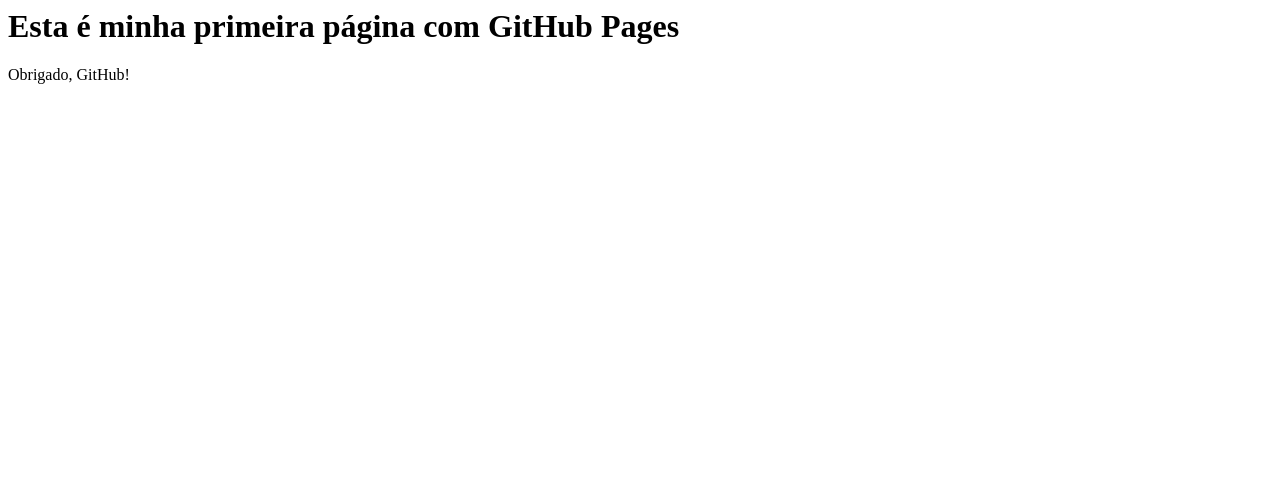
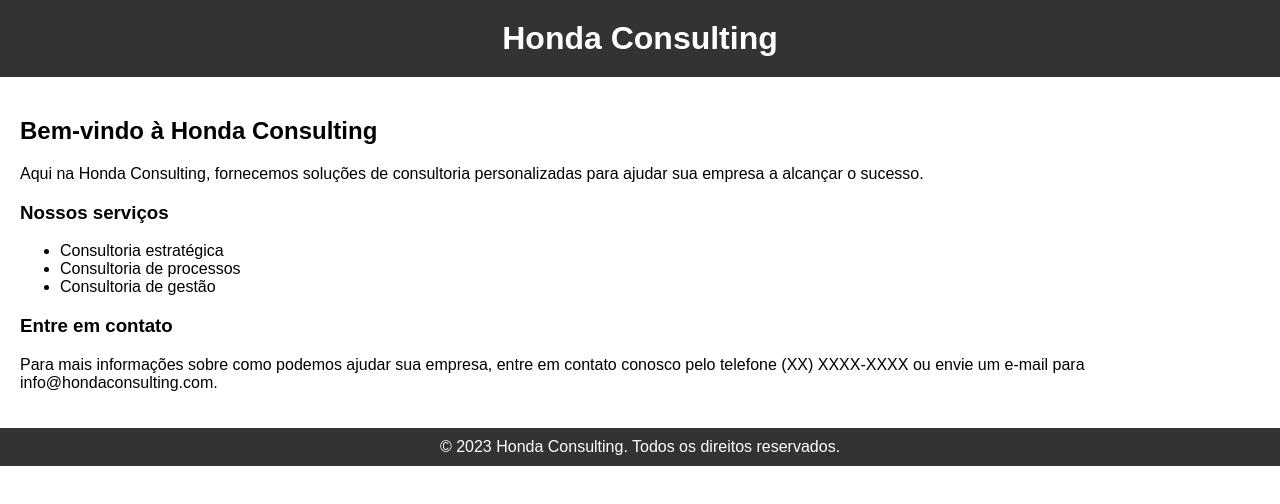
Before and after one commit to HELCIOHONDA/HONDA-MIT, a plain HTML site: page index.html in a window 1280 px wide. Drawn offline with Linux system fonts and the light colour scheme.

Commit message:
Update index.html

```diff
--- a/index.html
+++ b/index.html
@@ -1,4 +1,63 @@
+<!DOCTYPE html>
 <html>
-<h1> Esta é minha primeira página com GitHub Pages </h1>
-<p>Obrigado, GitHub!</p>
+<head>
+  <title>Honda Consulting</title>
+  <style>
+    body {
+      font-family: Arial, sans-serif;
+      margin: 0;
+      padding: 0;
+    }
+
+    header {
+      background-color: #333;
+      color: #fff;
+      padding: 20px;
+      text-align: center;
+    }
+
+    h1 {
+      margin: 0;
+    }
+
+    main {
+      padding: 20px;
+    }
+
+    footer {
+      background-color: #333;
+      color: #fff;
+      padding: 10px;
+      text-align: center;
+    }
+  </style>
+</head>
+<body>
+  <header>
+    <h1>Honda Consulting</h1>
+  </header>
+
+  <main>
+    <h2>Bem-vindo à Honda Consulting</h2>
+    <p>
+      Aqui na Honda Consulting, fornecemos soluções de consultoria personalizadas para ajudar sua empresa a alcançar o sucesso.
+    </p>
+
+    <h3>Nossos serviços</h3>
+    <ul>
+      <li>Consultoria estratégica</li>
+      <li>Consultoria de processos</li>
+      <li>Consultoria de gestão</li>
+    </ul>
+
+    <h3>Entre em contato</h3>
+    <p>
+      Para mais informações sobre como podemos ajudar sua empresa, entre em contato conosco pelo telefone (XX) XXXX-XXXX ou envie um e-mail para info@hondaconsulting.com.
+    </p>
+  </main>
+
+  <footer>
+    &copy; 2023 Honda Consulting. Todos os direitos reservados.
+  </footer>
+</body>
 </html>
```
